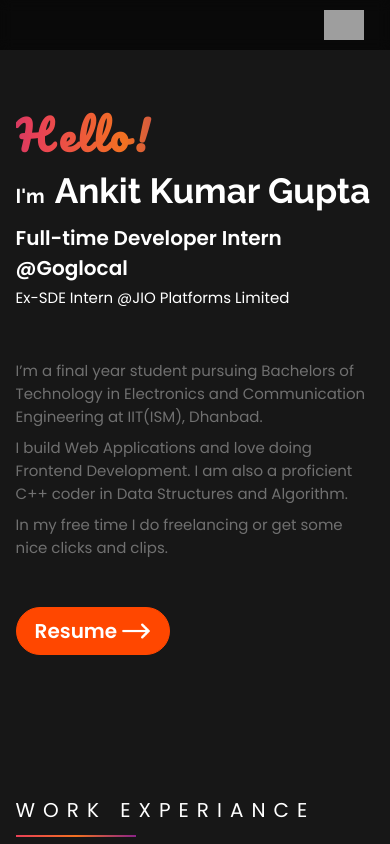
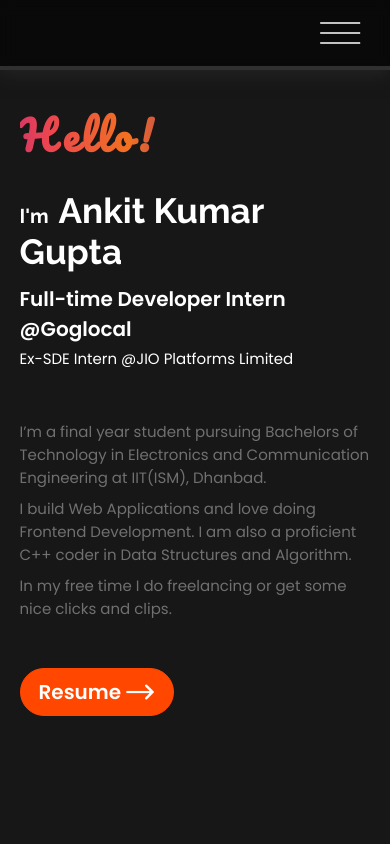
Before and after one commit to lusifer2644A/ankit-portfolio-01, a React (Create React App) app: page / in a window 390 px wide. Shown: the top 844 px of the page. Built offline with nearby package versions, Linux system fonts and the light colour scheme; grey boxes are pictures that could not be loaded.

Commit message:
v2.1 Improved Navbar

```diff
--- a/src/App.scss
+++ b/src/App.scss
@@ -226,18 +226,18 @@ li {
   }
 }
 
-@media only screen and (max-width: 550px) {
+@media only screen and (max-width: 600px) {
   .container {
-    width: 92%;
+    width: 90%;
   }
   :root {
     --navbar-height: 50px;
 
-    --font-x-large: 35px;
-    --font-large: 18px;
+    --font-x-large: 34px;
+    --font-large: 22px;
     --font-l-large: 40px;
-    --font-x-medium: 32px;
-    --font-medium: 20px;
+    --font-x-medium: 28px;
+    --font-medium: 18px;
     --font-small: 15px;
     --font-x-small: 13px;
 
--- a/src/Components/Header/Header.js
+++ b/src/Components/Header/Header.js
@@ -1,83 +1,165 @@
-import React, { useEffect, useState } from "react";
+// import React, { useEffect, useState } from "react";
+// import "./Header.scss";
+
+// import useWindowDimensions from "../../functions/dimensions";
+// import backIcon from "../../assets/icons/back";
+// import burgerIcon from "../../assets/icons/burger";
+
+// const Header = () => {
+//     const [isOpen, setIsOpen] = useState(false);
+//     const { height, width } = useWindowDimensions();
+
+//     const hamClickHandler = () => {
+//         setIsOpen((oldState) => {
+//             return !oldState;
+//         });
+//     };
+
+//     const largeScreen = (
+//         <>
+//             <li className="navLi">
+//                 <a onClick={onHamClick} href="#home">Home</a>
+//             </li>
+//             <li className="navLi">
+//                 <a onClick={onHamClick} href="#exp">Experiance</a>
+//             </li>
+//             <li className="navLi">
+//                 <a onClick={onHamClick} href="#pr">Projects</a>
+//             </li>
+//             <li className="navLi">
+//                 <a onClick={onHamClick} href="#skill">Skills</a>
+//             </li>
+//             <li className="navLi">
+//                 <a onClick={onHamClick} href="#contact">Contact</a>
+//             </li>
+//         </>
+//     );
+
+//     const smallScreen = (
+//         <div
+//             onClick={() => {
+//                 hamClickHandler();
+//             }}
+//             className="nav-icon"
+//         >
+//             {isOpen ? backIcon : burgerIcon}
+//         </div>
+//     );
+
+//     let navItems =
+//         width > 850 ? (
+//             largeScreen
+//         ) : isOpen ? (
+//             <>
+//                 {largeScreen}
+//                 {smallScreen}
+//             </>
+//
+//             smallScreen
+//         );
+//     return (
+//         <header
+//             className="navbar"
+//             style={isOpen ? { height: "100vh" } : {}}
+//             id="landing"
+//         >
+//             <ul
+//                 className="flex"
+//                 style={
+//                     isOpen
+//                         ? {
+//                               flexDirection: "column",
+//                               justifyContent: "space-evenly",
+//                           }
+//                         : { padding: "10px 1em" }
+//                 }
+//             >
+//                 {navItems}
+//             </ul>
+//         </header>
+//     );
+// };
+
+// export default Header;
+
+import React, { useEffect, useRef, useState } from "react";
 import "./Header.scss";
-
-import useWindowDimensions from "../../functions/dimensions";
-import backIcon from "../../assets/icons/back";
-import burgerIcon from "../../assets/icons/burger";
+import { useLocation, useNavigate } from "react-router-dom";
 
 const Header = () => {
-    const [isOpen, setIsOpen] = useState(false);
-    const { height, width } = useWindowDimensions();
+  const nav_links_ref = useRef();
+  const li_ref = useRef([]);
+  const hamburgerRef = useRef();
 
-    const hamClickHandler = () => {
-        setIsOpen((oldState) => {
-            return !oldState;
-        });
-    };
+  const onHamClick = (e) => {
+    nav_links_ref.current.classList.toggle(`open`);
+    li_ref.current.forEach((link) => {
+      console.log(link);
+      link.classList.toggle(`fade`);
+    });
 
-    const largeScreen = (
-        <>
-            <li className="navLi">
-                <a href="#home">Home</a>
-            </li>
-            <li className="navLi">
-                <a href="#exp">Experiance</a>
-            </li>
-            <li className="navLi">
-                <a href="#pr">Projects</a>
-            </li>
-            <li className="navLi">
-                <a href="#skill">Skills</a>
-            </li>
-            <li className="navLi">
-                <a href="#contact">Contact</a>
-            </li>
-        </>
-    );
+    // //Hamburger Animation
+    hamburgerRef.current.classList.toggle("toggle");
+  };
 
-    const smallScreen = (
-        <div
-            onClick={() => {
-                hamClickHandler();
-            }}
-            className="nav-icon"
-        >
-            {isOpen ? backIcon : burgerIcon}
+  return (
+    <>
+      <div className="navbar1">
+        <div className="nav_logo"></div>{" "}
+        <div className="hamburger" ref={hamburgerRef} onClick={onHamClick}>
+          <div className="line1 line"></div>
+          <div className="line2 line"></div>
+          <div className="line3 line"></div>
         </div>
-    );
+        <div className="nav_links" ref={nav_links_ref}>
+          <div
+            className="nav_link_items"
+            ref={(el) => (li_ref.current[0] = el)}
+          >
+            <a onClick={onHamClick} href="#home">
+              Home
+            </a>
+          </div>
 
-    let navItems =
-        width > 850 ? (
-            largeScreen
-        ) : isOpen ? (
-            <>
-                {largeScreen}
-                {smallScreen}
-            </>
-        ) : (
-            smallScreen
-        );
-    return (
-        <header
-            className="navbar"
-            style={isOpen ? { height: "100vh" } : {}}
-            id="landing"
-        >
-            <ul
-                className="flex"
-                style={
-                    isOpen
-                        ? {
-                              flexDirection: "column",
-                              justifyContent: "space-evenly",
-                          }
-                        : { padding: "10px 1em" }
-                }
-            >
-                {navItems}
-            </ul>
-        </header>
-    );
+          <div
+            className="nav_link_items"
+            ref={(el) => (li_ref.current[1] = el)}
+          >
+            <a onClick={onHamClick} href="#exp">
+              Experiance
+            </a>
+          </div>
+
+          <div
+            className="nav_link_items"
+            ref={(el) => (li_ref.current[2] = el)}
+          >
+            <a onClick={onHamClick} href="#pr">
+              Projects
+            </a>
+          </div>
+
+          <div
+            className="nav_link_items"
+            ref={(el) => (li_ref.current[3] = el)}
+          >
+            <a onClick={onHamClick} href="#skill">
+              Skill
+            </a>
+          </div>
+
+          <div
+            className="nav_link_items"
+            ref={(el) => (li_ref.current[4] = el)}
+          >
+            <a onClick={onHamClick} href="#contact">
+              Contact
+            </a>
+          </div>
+        </div>
+      </div>
+    </>
+  );
 };
 
 export default Header;
--- a/src/Components/Header/Header.scss
+++ b/src/Components/Header/Header.scss
@@ -76,3 +76,222 @@
     padding-right: 10px;
   }
 }
+
+.navbar1 {
+  width: 100vw;
+  height: 70px;
+  background: rgba(0, 0, 0, 0.6);
+  backdrop-filter: blur(6px);
+  border-bottom: 4px solid #4a4a4a9b;
+  box-shadow: 0px 4px 17px rgba(48, 48, 48, 0.546);
+  display: flex;
+  align-items: center;
+  justify-content: space-between;
+  padding: 0 57px;
+  position: fixed;
+  z-index: 10000;
+  // transition: all 0.3s ease;
+
+  .nav_logo {
+    width: 200px;
+    height: 60%;
+    display: flex;
+    justify-content: flex-start;
+
+    img {
+      width: 100%;
+      height: 100%;
+      object-fit: contain;
+      scale: 1;
+      filter: invert(1);
+    }
+  }
+
+  .nav_links {
+    display: flex;
+    flex-direction: row;
+    justify-content: space-evenly;
+    align-items: center;
+    gap: 50px;
+    height: 100%;
+
+    .nav_link_items {
+      a {
+        color: white;
+        font-style: normal;
+        font-weight: 500;
+        letter-spacing: 1px;
+        font-size: 18px;
+        line-height: 125%;
+        transition: 0.3s ease;
+        padding: 10px 20px;
+        border-radius: 50px;
+        text-decoration: none;
+        &:hover {
+          color: #f27121;
+        }
+      }
+    }
+  }
+}
+.active_link {
+  a {
+    color: white;
+    font-style: normal;
+    font-weight: 500;
+    letter-spacing: 1px;
+    font-size: 18px;
+    line-height: 125%;
+    transition: 0.3s ease;
+    padding: 5px 15px;
+    border-radius: 10px;
+    text-decoration: none;
+    border-bottom: 1px solid #f27121;
+    &:hover {
+      color: #f27121;
+    }
+  }
+}
+
+@media screen and (max-width: 1450px) {
+  .nav_links {
+    gap: 2px !important;
+  }
+}
+
+/*Stying for small screens*/
+@media screen and (max-width: 1100px) {
+  .nav_logo {
+    position: absolute;
+    left: 5%;
+    top: 50%;
+    transform: translate(-5%, -50%);
+  }
+  // nav{
+  //     position: fixed;
+  //     z-index: 3;
+  // }
+  .hamburger {
+    display: block;
+    position: absolute;
+    cursor: pointer;
+    right: 5%;
+    top: 50%;
+    transform: translate(-5%, -50%);
+    z-index: 2000;
+
+    .line {
+      width: 40px;
+      height: 2px;
+      background-color: #c2c2c2;
+      margin: 8px;
+      transition: all 0.7s ease;
+      animation-delay: 0.5s;
+    }
+  }
+
+  .nav_links {
+    position: fixed;
+    background: #1c1d22fc;
+    height: 100vh !important;
+    width: 100vw;
+    top: 0;
+    left: 0;
+    flex-direction: column !important;
+    clip-path: circle(50px at 90% -50%);
+    -webkit-clip-path: circle(50px at 90% -50%);
+    transition: 1s ease-out;
+    pointer-events: none;
+    z-index: -1;
+    justify-content: flex-start !important;
+    // margin-top: 80px;
+    padding-top: 80px;
+    gap: 60px !important;
+    z-index: 1000;
+
+    div {
+      opacity: 0;
+      color: white !important;
+
+      &:nth-child(1) {
+        transition: all 0.5s ease 0.2s !important;
+      }
+      &:nth-child(2) {
+        transition: all 0.5s ease 0.4s !important;
+      }
+      &:nth-child(3) {
+        transition: all 0.5s ease 0.6s !important;
+      }
+      &:nth-child(4) {
+        transition: all 0.5s ease 0.7s !important;
+      }
+      &:nth-child(5) {
+        transition: all 0.5s ease 0.8s !important;
+      }
+      &:nth-child(6) {
+        transition: all 0.5s ease 0.9s !important;
+        margin: 0;
+      }
+      &:nth-child(7) {
+        transition: all 0.5s ease 1s !important;
+        margin: 0;
+      }
+    }
+
+    .fade {
+      opacity: 1;
+
+      a {
+        color: white;
+      }
+    }
+  }
+
+  .open {
+    clip-path: circle(2000px at 90% -10%);
+    -webkit-clip-path: circle(2000px at 90% -10%);
+    pointer-events: all;
+  }
+
+  .nav_link_items {
+    a {
+      &:hover {
+        color: #f27121;
+      }
+    }
+  }
+}
+/*Animating Hamburger Icon on Click*/
+.toggle {
+  .line {
+    background-color: white;
+  }
+  .line1 {
+    transform: rotate(-45deg) translate(-5px, 8px);
+  }
+  .line2 {
+    width: 0;
+  }
+  .line3 {
+    transform: rotate(45deg) translate(-5px, -8px);
+  }
+}
+
+@media screen and (max-width: 600px) {
+  .navbar1 {
+    padding: 10px 20px;
+  }
+
+  .nav_logo {
+    height: 80% !important;
+  }
+
+  .line {
+    width: 30px;
+    height: 2px;
+    background-color: #590d3e;
+    margin: 5px;
+    transition: all 0.7s ease;
+    animation-delay: 0.5s;
+  }
+}
--- a/src/Components/Landing/Landing.js
+++ b/src/Components/Landing/Landing.js
@@ -8,7 +8,7 @@ const Landing = () => {
   return (
     <section className="landing flex flex-row " id="home">
       <div className="landing-details">
-        <div>
+        <div className="" style={{ marginBottom: "20px" }}>
           <span
             className="ll bold ff-paci ls-2 gradient_text"
             style={{
@@ -22,7 +22,7 @@ const Landing = () => {
           <span className="m bold ff-raleway" style={{ marginRight: "10px" }}>
             I'm
           </span>
-          <span className="xl bold ff-raleway">Ankit Kumar Gupta</span>
+          <span className="xl bold ff-raleway ">Ankit Kumar Gupta</span>
         </div>
         <h2 className="m semi-bold">Full-time Developer Intern @Goglocal</h2>
         <h2 className="s regular mb-20" style={{ marginTop: "3px" }}>
--- a/src/assets/icons/back.js
+++ b/src/assets/icons/back.js
@@ -1,3 +1 @@
-export default (
-    <img src="https://img.icons8.com/ios-filled/50/ffffff/back.png" />
-);
+export default <img src="https://img.icons8.com/ios-filled/50/ffffff/up.png" />;
```
Lines whose indentation alone changed are shown as unchanged.
